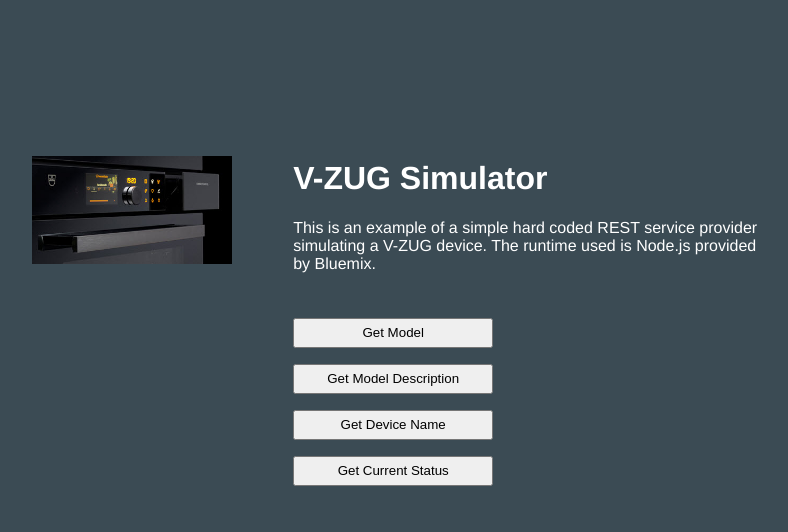
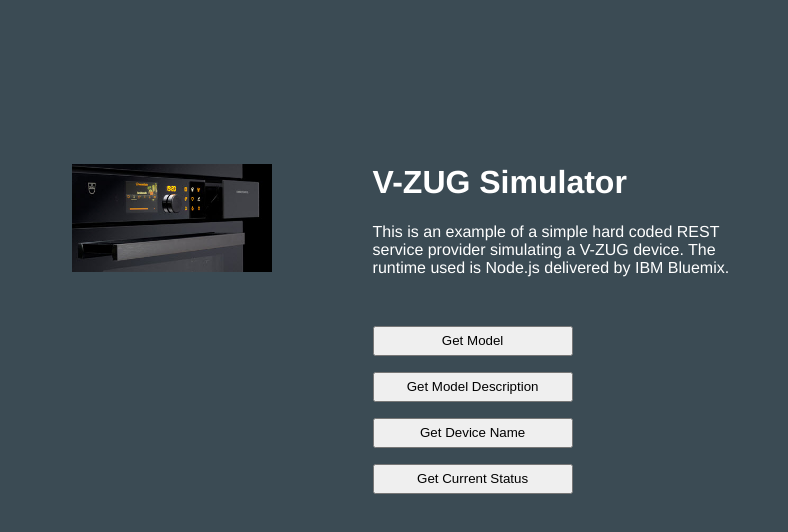
Before and after one commit to larsjenz/rest-api-simulator, a website: page public/index.html in a window 1280 px wide. Shown: the whole page, without its empty margins (249-1037 px from the left). Drawn offline with Linux system fonts and the light colour scheme.

Commit message:
minor adjustments

```diff
--- a/public/index.html
+++ b/public/index.html
@@ -12,13 +12,13 @@
 <table>
   <tbody>
     <tr>
-      <td style="width: 30%;"><img class="newappIcon"
+      <td style="width: 40%;"><img class="newappIcon"
  src="images/vzug_steamer_title_pic.jpg"></td>
       <td>
       <h1>V-ZUG Simulator</h1>
       <p>This is an example of a simple hard coded REST service
 provider simulating a V-ZUG device. The runtime used is Node.js
-provided by Bluemix.</p>
+delivered by IBM Bluemix.</p>
       </td>
     </tr>
     <tr>
```
